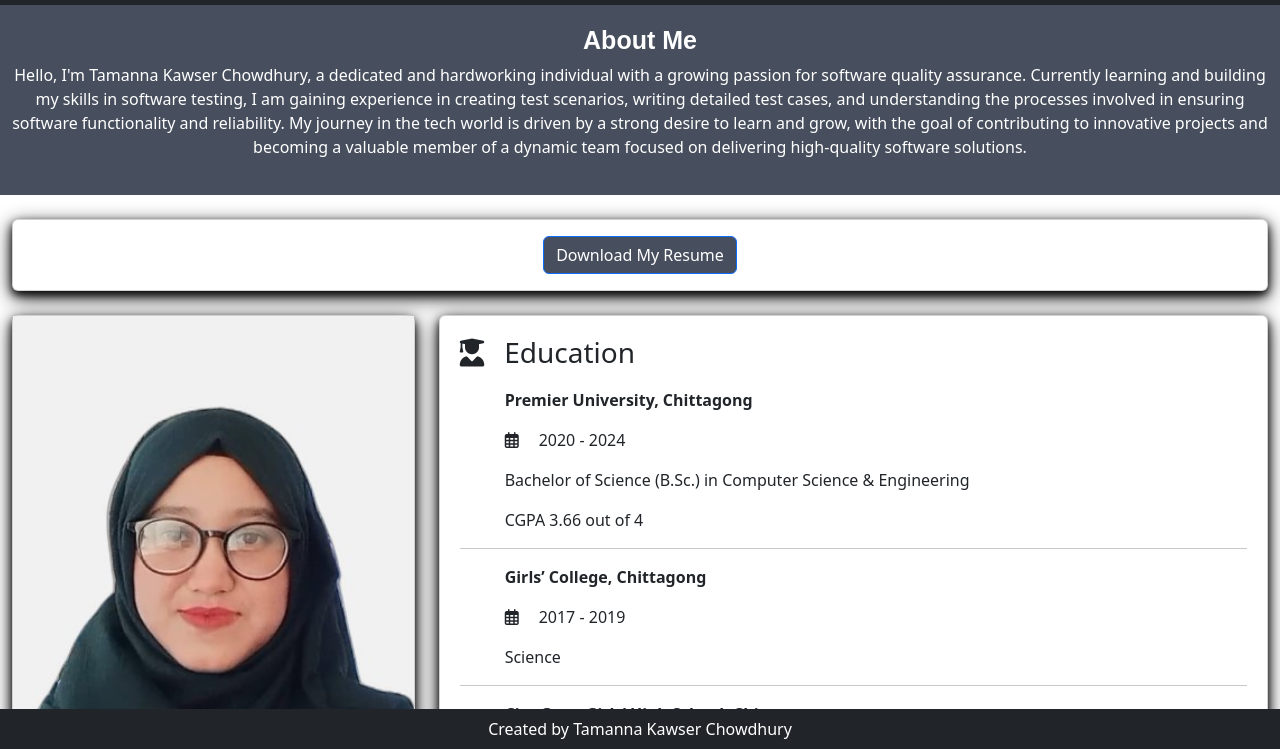
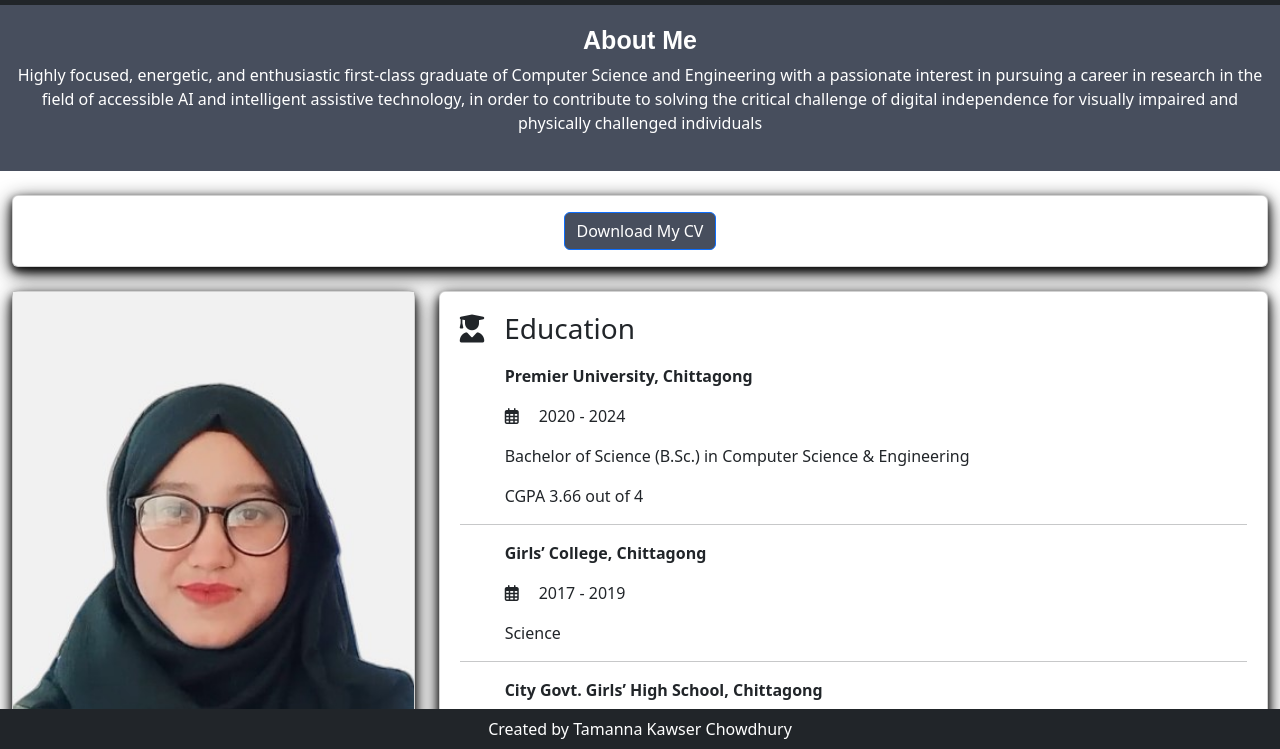
Before and after one commit to Tamanna871/Portfolio2, a plain HTML site: page about.html in a window 1280 px wide. Shown: the part 51-800 px from the top of the page. Drawn offline with nearby package versions, Linux system fonts and the light colour scheme.

Commit message:
Update about.html

```diff
--- a/about.html
+++ b/about.html
@@ -167,12 +167,10 @@
     style="background-color: #474e5d;">
 
     <h1 style="font-family: Arial, Helvetica, sans-serif; font-size:25px;"><b>About Me</b></h1>
-    <p>Hello, I'm Tamanna Kawser Chowdhury, a dedicated and hardworking individual with a growing passion for software
-      quality assurance. Currently learning and building my skills in software testing, I am gaining experience in
-      creating test scenarios, writing detailed test cases, and understanding the processes involved in ensuring
-      software functionality and reliability. My journey in the tech world is driven by a strong desire to learn and
-      grow, with the goal of contributing to innovative projects and becoming a valuable member of a dynamic team
-      focused on delivering high-quality software solutions.</p>
+    <p> Highly focused, energetic, and enthusiastic first-class graduate of Computer Science and Engineering with a
+ passionate interest in pursuing a career in research in the field of accessible AI and intelligent assistive technology, in
+ order to contribute to solving the critical challenge of digital independence for visually impaired and physically
+ challenged individuals</p>
 
   </div>
 
@@ -182,9 +180,9 @@
       <div class="col-12 col-sm-12 col-md-12">
         <div class="card" style="background-color: white;">
           <div class="p-3 bg-custom-1 text-center">
-            <a href="Tamanna_Kawser_Chowdhury_Resume.pdf" download="Tamanna_Kawser_Chowdhury_Resume"
+            <a href="Tamanna_Kawser_Chowdhury_CV.pdf" download="Tamanna_Kawser_Chowdhury_CV"
               class="btn btn-primary">Download
-              My Resume</a>
+              My CV</a>
           </div>
         </div>
       </div>
@@ -347,4 +345,5 @@
   </nav>
 </body>
 
+
 </html>
```
